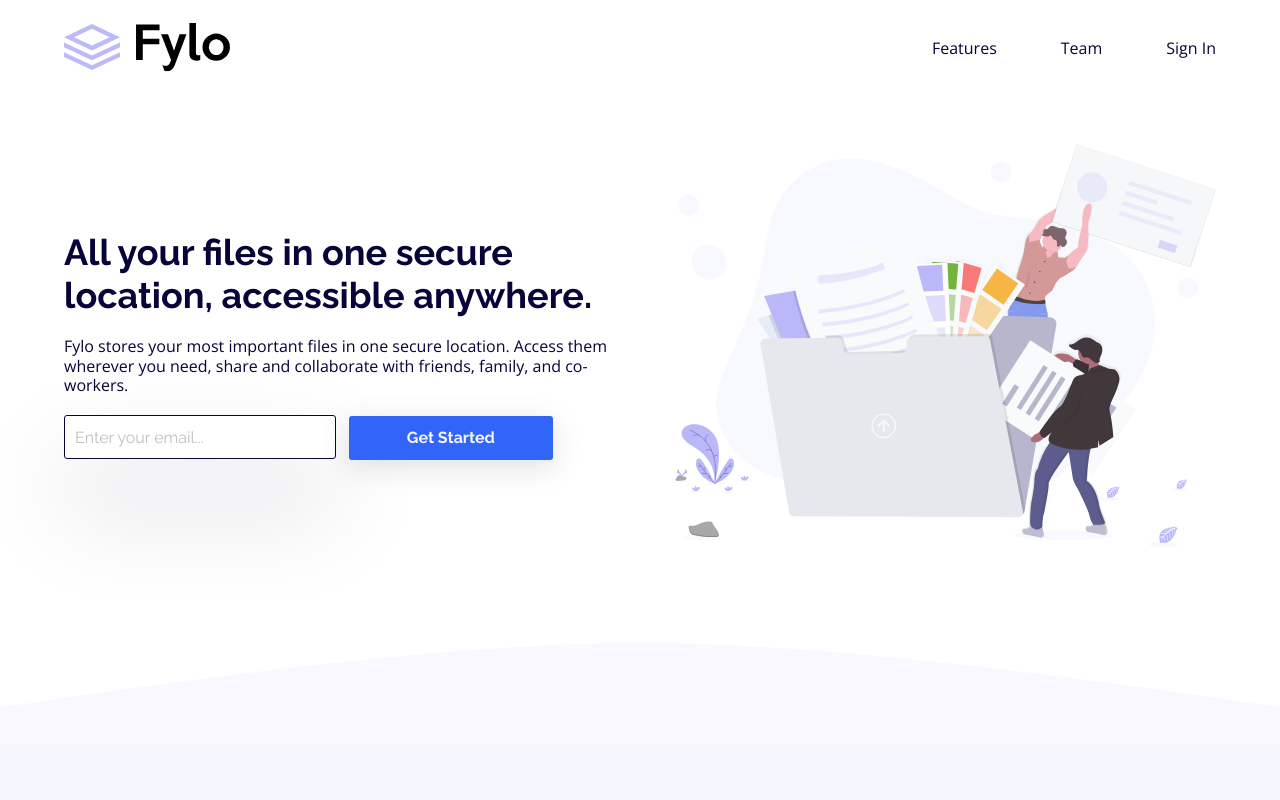
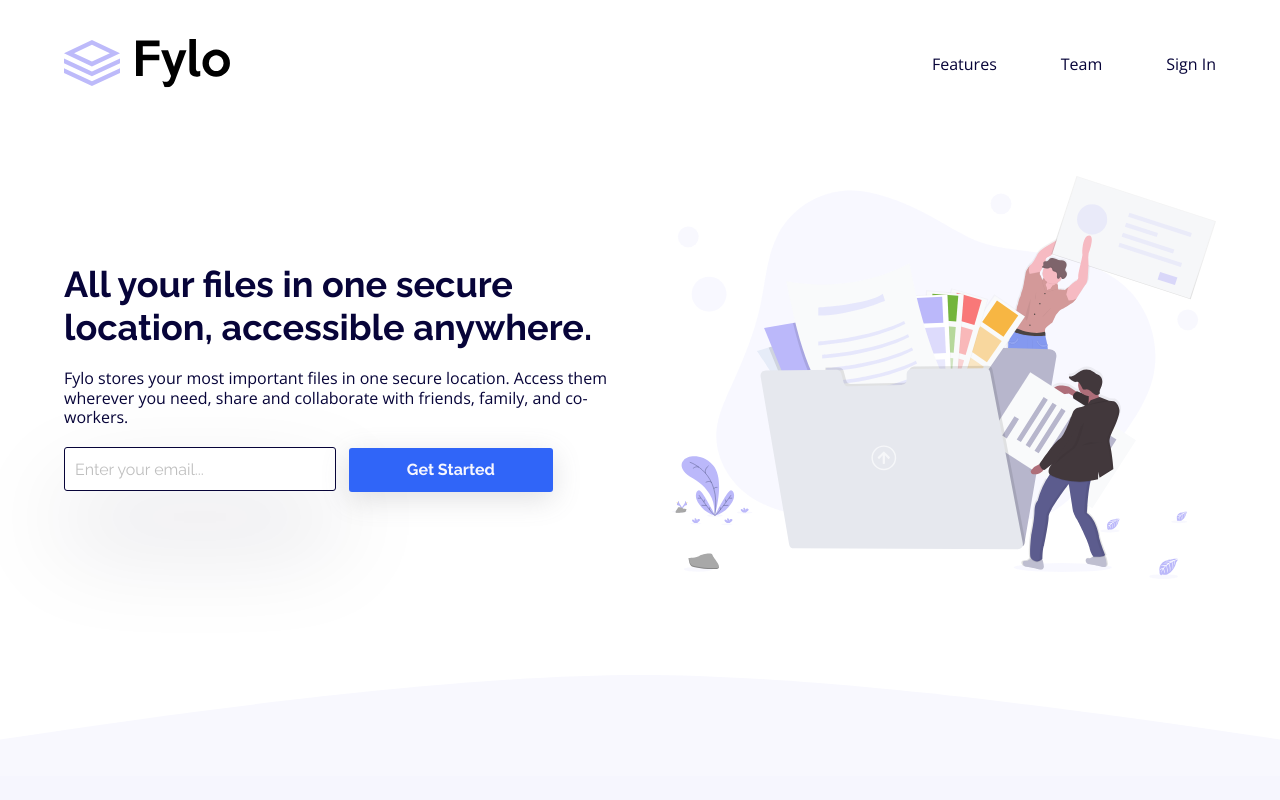
Before and after one commit to BhateshKhairnar/Fylo-Landing-Page-With-Two-Column-Layout, a plain HTML site: page index.html in a window 1280 px wide. Shown: the top 800 px of the page. Drawn offline with nearby package versions, Linux system fonts and the light colour scheme.

Commit message:
Update style.css

```diff
--- a/style.css
+++ b/style.css
@@ -35,7 +35,7 @@ body {
 
 .header {
   height: 9.6rem;
-  padding: 4.8rem 6.4rem;
+  padding: 6.4rem;
   margin: 0 auto;
   display: flex;
   align-items: center;
```
